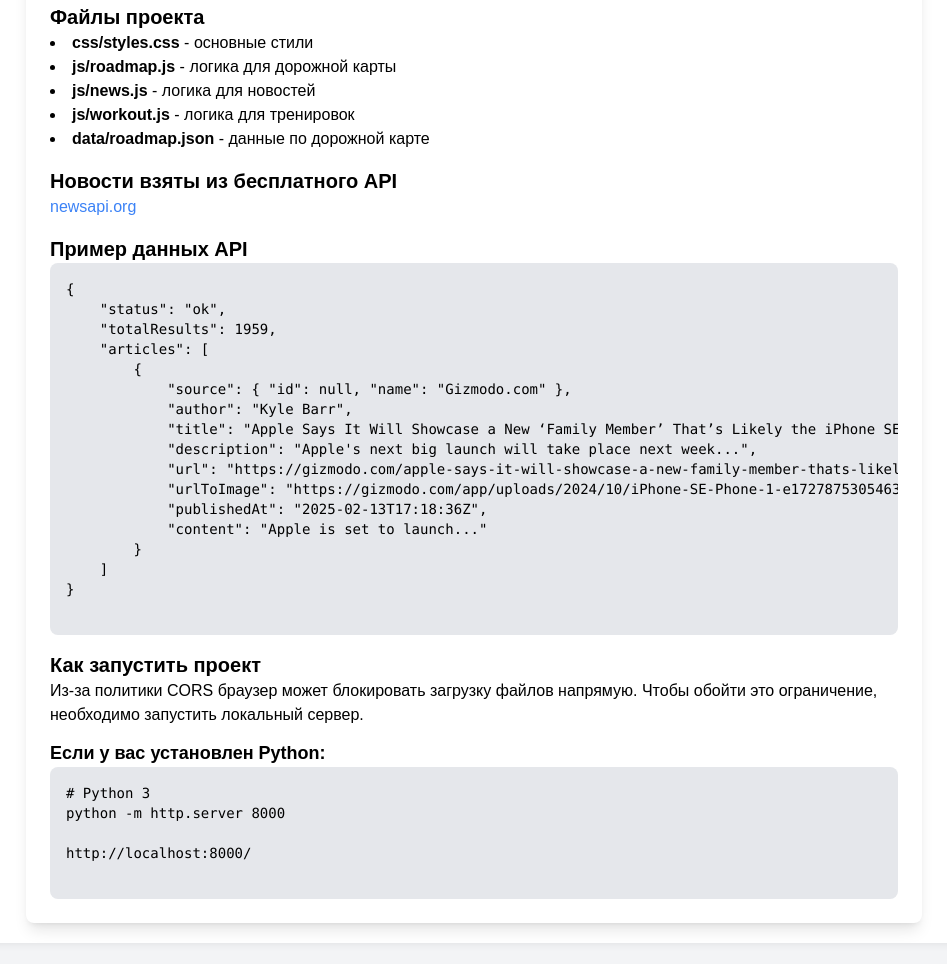
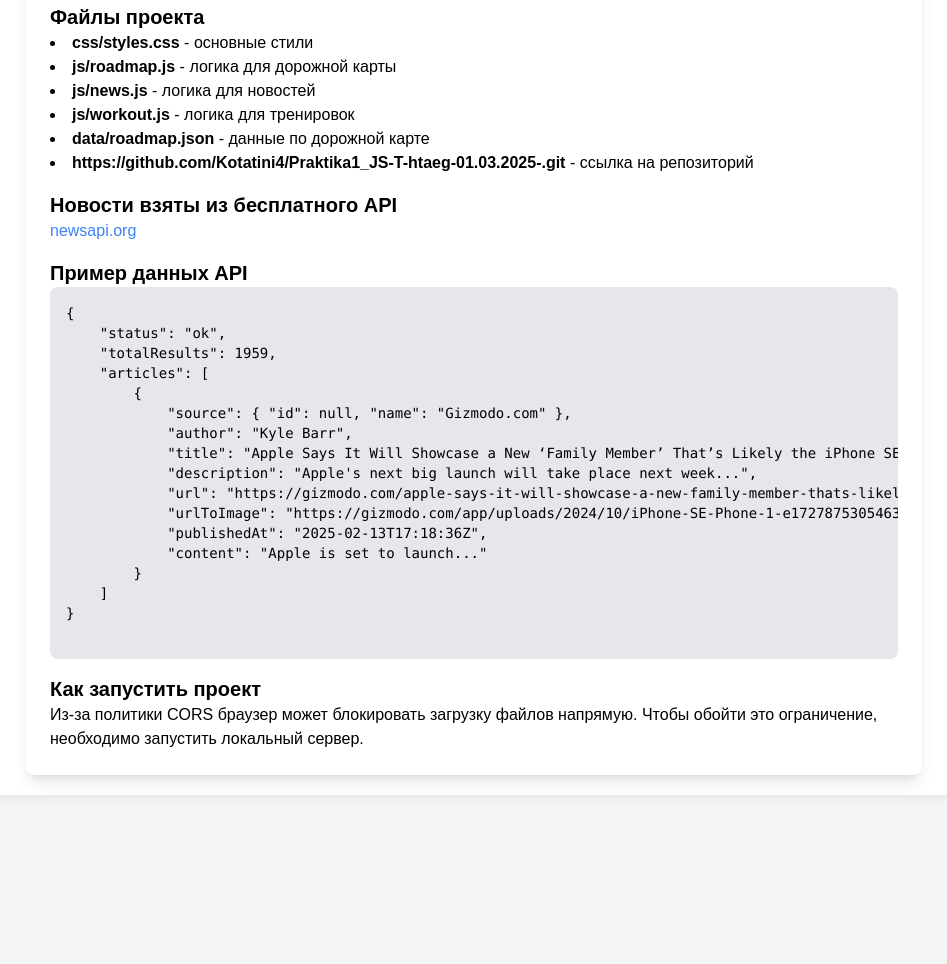
Before and after one commit to Kotatini4/Praktika1_JS-T-htaeg-01.03.2025-, a plain HTML site: page index.html in a window 1280 px wide. Shown: the part 568-1532 px from the top of the page, without its empty margins (166-1113 px from the left). After the commit the page ends 1387 px from the top, so only its background shows below. Drawn offline with nearby package versions, Linux system fonts and the light colour scheme.

Commit message:
Удалил вариант запуска

```diff
--- a/index.html
+++ b/index.html
@@ -42,6 +42,7 @@
                         <li><strong>js/news.js</strong> - логика для новостей</li>
                         <li><strong>js/workout.js</strong> - логика для тренировок</li>
                         <li><strong>data/roadmap.json</strong> - данные по дорожной карте</li>
+                        <li><strong>https://github.com/Kotatini4/Praktika1_JS-T-htaeg-01.03.2025-.git</strong> - ссылка на репозиторий</li>
                     </ul>
 
                     <h3 class="text-xl font-semibold mt-4">Новости взяты из бесплатного API</h3>
@@ -71,13 +72,7 @@
                     <p>Из-за политики CORS браузер может блокировать загрузку файлов напрямую. Чтобы обойти это
                         ограничение, необходимо запустить локальный сервер.</p>
 
-                    <h4 class="text-lg font-semibold mt-3">Если у вас установлен Python:</h4>
-                    <pre class="bg-gray-200 p-4 rounded-lg overflow-auto text-sm">
-# Python 3
-python -m http.server 8000
 
-http://localhost:8000/
-        </pre>
                 </div>
 
             </div>
```
